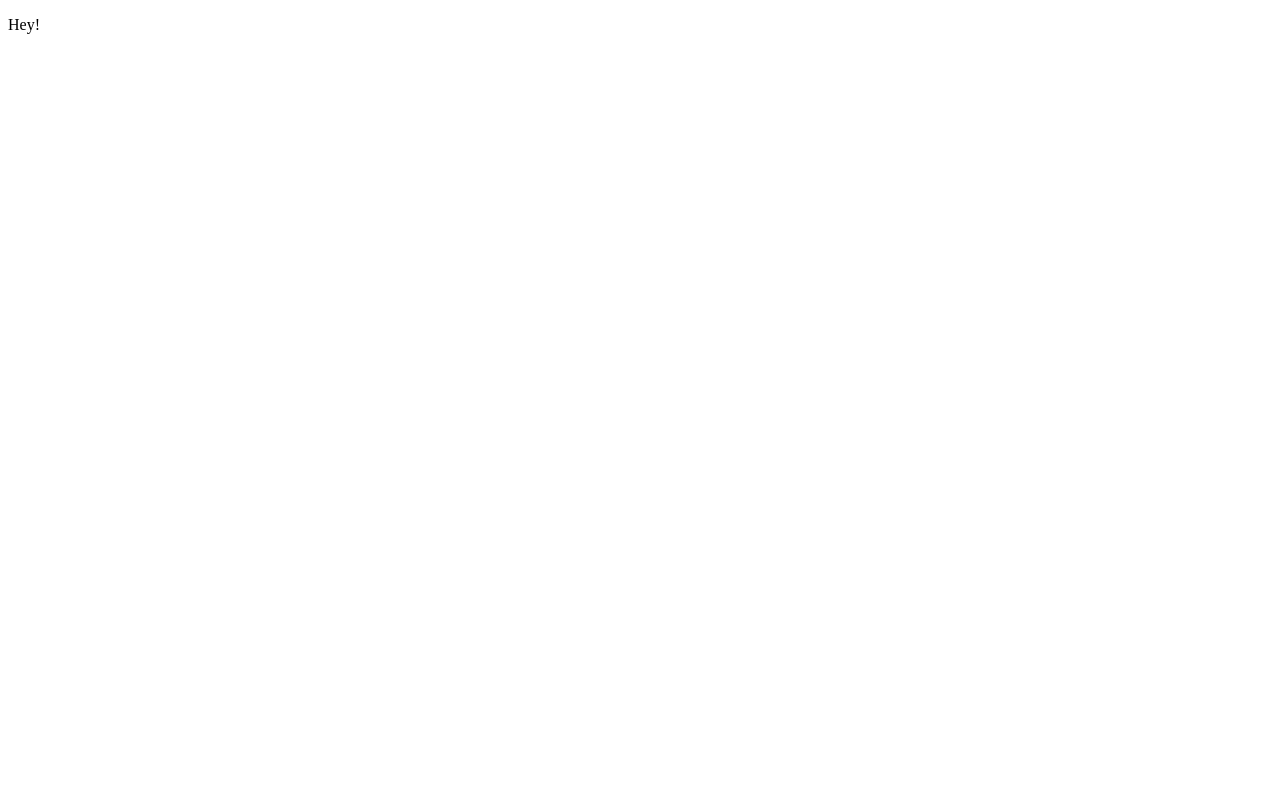
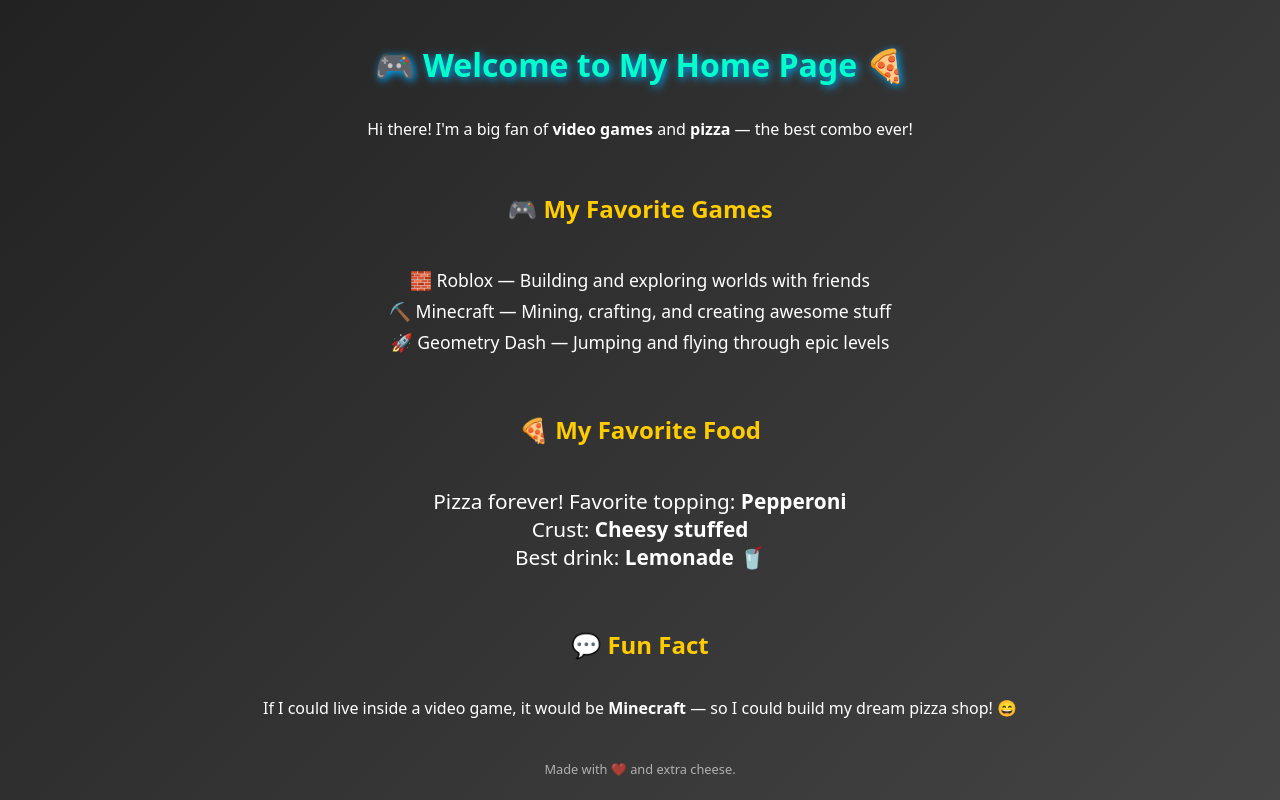
Before and after one commit to LukeAYeh/lukeyeh.com, a plain HTML site: page index.html in a window 1280 px wide. Drawn offline with Linux system fonts and the light colour scheme.

Commit message:
update homepage

```diff
--- a/index.html
+++ b/index.html
@@ -1,11 +1,81 @@
 <!DOCTYPE html>
 <html lang="en">
 <head>
-    <meta charset="UTF-8">
-    <meta name="viewport" content="width=device-width, initial-scale=1.0">
-    <title>Hello</title>
+  <meta charset="UTF-8" />
+  <meta name="viewport" content="width=device-width, initial-scale=1.0" />
+  <title>My Home Page 🎮🍕</title>
+  <style>
+    body {
+      font-family: 'Press Start 2P', system-ui, sans-serif;
+      background: linear-gradient(135deg, #222, #444);
+      color: #fff;
+      text-align: center;
+      margin: 0;
+      padding: 0;
+      min-height: 100vh;
+      display: flex;
+      flex-direction: column;
+      justify-content: center;
+      align-items: center;
+    }
+
+    h1 {
+      font-size: 2em;
+      color: #00ffcc;
+      text-shadow: 2px 2px 8px #00aaff;
+      margin-bottom: 0.5em;
+    }
+
+    h2 {
+      color: #ffcc00;
+      margin-top: 1.5em;
+    }
+
+    ul {
+      list-style: none;
+      padding: 0;
+    }
+
+    li {
+      font-size: 1.1em;
+      margin: 0.4em 0;
+    }
+
+    .pizza {
+      font-size: 1.3em;
+      margin-top: 1em;
+    }
+
+    footer {
+      margin-top: 2em;
+      font-size: 0.8em;
+      opacity: 0.6;
+    }
+
+    @import url('https://fonts.googleapis.com/css2?family=Press+Start+2P&display=swap');
+  </style>
 </head>
 <body>
-    <p>Hey!</p>
+  <h1>🎮 Welcome to My Home Page 🍕</h1>
+  <p>Hi there! I'm a big fan of <strong>video games</strong> and <strong>pizza</strong> — the best combo ever!</p>
+
+  <h2>🎮 My Favorite Games</h2>
+  <ul>
+    <li>🧱 Roblox — Building and exploring worlds with friends</li>
+    <li>⛏️ Minecraft — Mining, crafting, and creating awesome stuff</li>
+    <li>🚀 Geometry Dash — Jumping and flying through epic levels</li>
+  </ul>
+
+  <h2>🍕 My Favorite Food</h2>
+  <p class="pizza">
+    Pizza forever! Favorite topping: <strong>Pepperoni</strong> <br />
+    Crust: <strong>Cheesy stuffed</strong> <br />
+    Best drink: <strong>Lemonade</strong> 🥤
+  </p>
+
+  <h2>💬 Fun Fact</h2>
+  <p>If I could live inside a video game, it would be <strong>Minecraft</strong> — so I could build my dream pizza shop! 😄</p>
+
+  <footer>Made with ❤️ and extra cheese.</footer>
 </body>
 </html>
```
